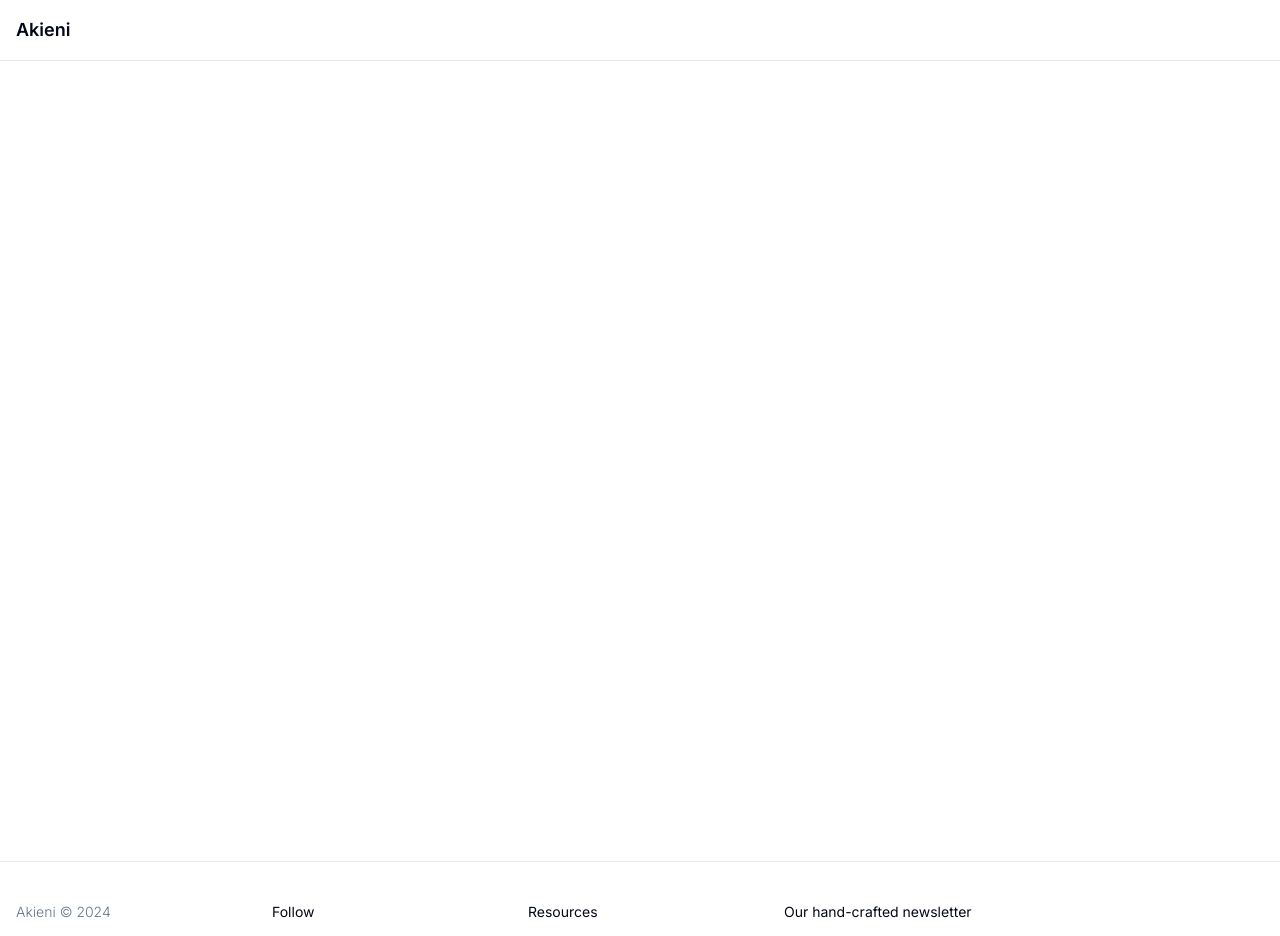
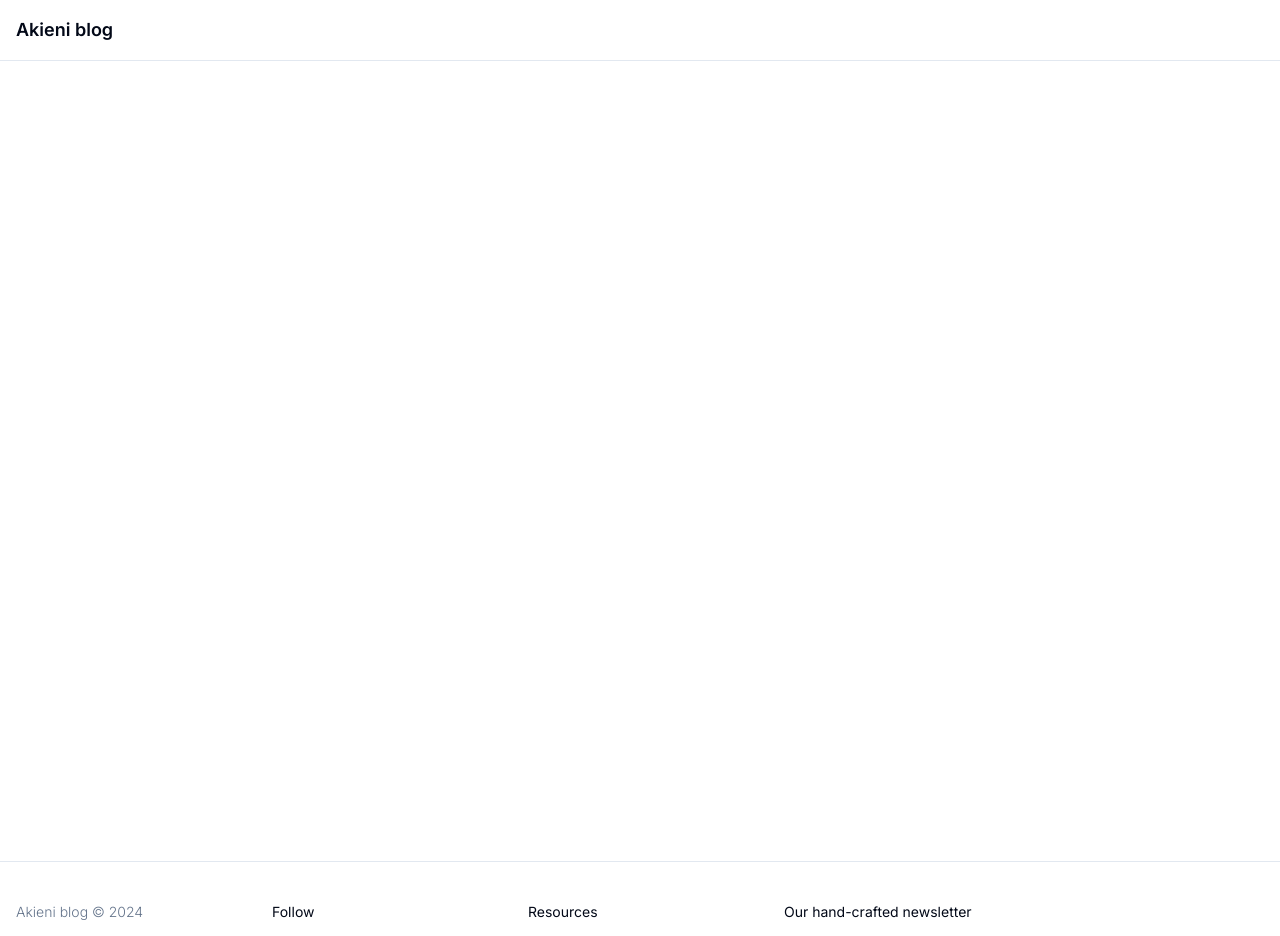
Before and after one commit to glody007/akieni-blog, a Next.js app: page / in a window 1280 px wide. Shown: the top 936 px of the page. Built offline with nearby package versions, Linux system fonts and the light colour scheme.

Commit message:
refactor: use site config

```diff
--- a/app/(blog)/page.tsx
+++ b/app/(blog)/page.tsx
@@ -1,6 +1,4 @@
-import Image from "next/image";
-
-export default function Home() {
+export default function Blog() {
   return (
     <div className="flex min-h-screen flex-col items-center justify-between p-24">
       <div className="max-w-7xl w-full items-center justify-between font-mono text-sm lg:flex">
--- a/app/layout.tsx
+++ b/app/layout.tsx
@@ -1,3 +1,4 @@
+import { siteConfig } from "@/config/site";
 import type { Metadata } from "next";
 import { Inter } from "next/font/google";
 import "./globals.css";
@@ -5,8 +6,8 @@ import "./globals.css";
 const inter = Inter({ subsets: ["latin"] });
 
 export const metadata: Metadata = {
-  title: "Akieni blog",
-  description: "A blog for the akieni offline assessment",
+  title: siteConfig.name,
+  description: siteConfig.description,
 };
 
 export default function RootLayout({
--- a/components/blog/footer.tsx
+++ b/components/blog/footer.tsx
@@ -1,3 +1,4 @@
+import { siteConfig } from "@/config/site"
 import { cn } from "@/lib/utils"
 import Link from "next/link"
 import { Button } from "../ui/button"
@@ -14,7 +15,7 @@ export function Footer({ className }: FooterProps) {
                 <div className="h-full flex flex-col justify-between">
                     <div className="flex flex-col gap-4">
                         <p className="text-sm font-light text-muted-foreground">
-                            Akieni © 2024
+                            {siteConfig.name} © 2024
                         </p>
                     </div>
                 </div>
--- a/components/blog/header.tsx
+++ b/components/blog/header.tsx
@@ -1,3 +1,4 @@
+import { siteConfig } from "@/config/site";
 import { cn } from "@/lib/utils";
 
 interface BlogHeaderProps extends React.HTMLAttributes<HTMLHeadingElement> {
@@ -11,7 +12,7 @@ export function BlogHeader({ children, className }: BlogHeaderProps) {
             className
         )}>
             <div className="">
-                <h1 className="font-semibold text-lg">Akieni</h1>
+                <h1 className="font-semibold text-lg">{siteConfig.name}</h1>
             </div>
             {children}
         </header>
--- /dev/null
+++ b/config/site.ts
@@ -0,0 +1,6 @@
+import { SiteConfig } from "@/types";
+
+export const siteConfig: SiteConfig = {
+    name: "Akieni blog",
+    description: "A blog for the akieni offline assessment"
+}
--- /dev/null
+++ b/types/index.d.ts
@@ -0,0 +1,5 @@
+
+export type SiteConfig = {
+    name: string
+    description: string
+}
```
